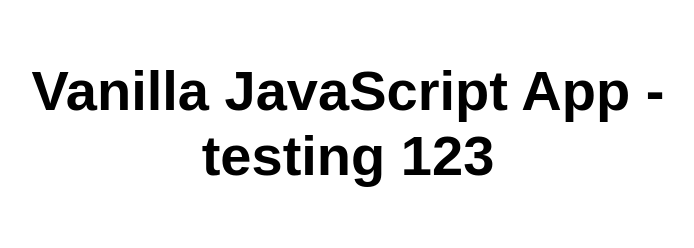
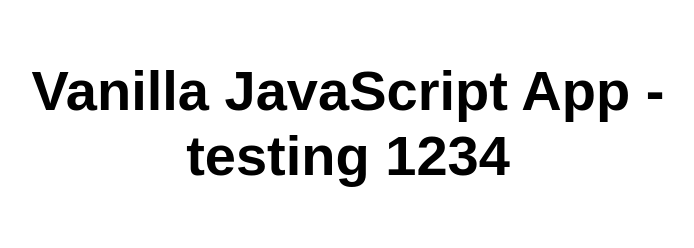
Before and after one commit to msatkevich/agb2023, a website: page src/index.html in a window 1280 px wide. Shown: the whole page, without its empty margins (292-986 px from the left). Drawn offline with Linux system fonts and the light colour scheme.

Commit message:
Third commit

```diff
--- a/src/index.html
+++ b/src/index.html
@@ -10,7 +10,7 @@
 
 <body>
   <main>
-    <h1>Vanilla JavaScript App - testing 123</h1>
+    <h1>Vanilla JavaScript App - testing 1234</h1>
   </main>
 </body>
 
```
